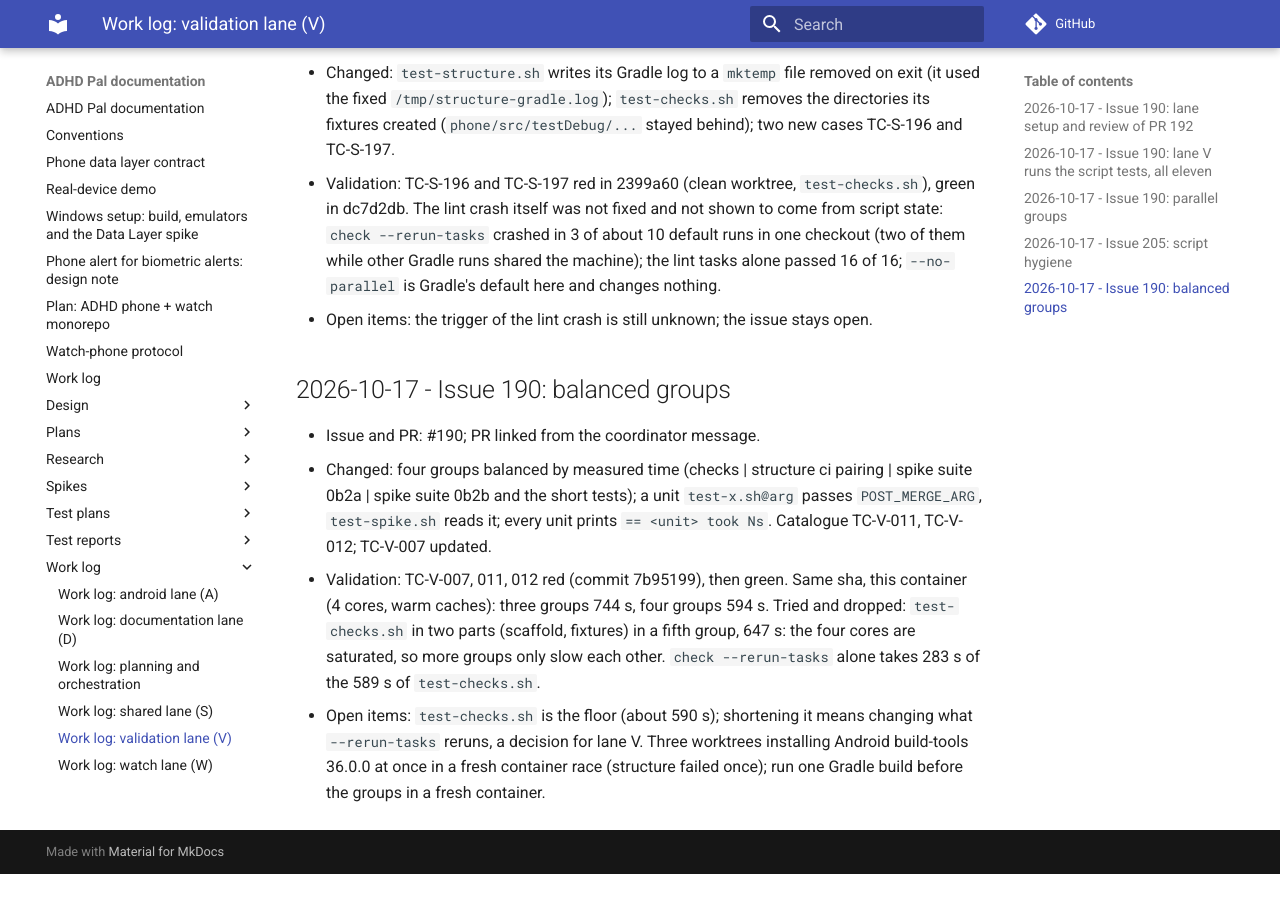
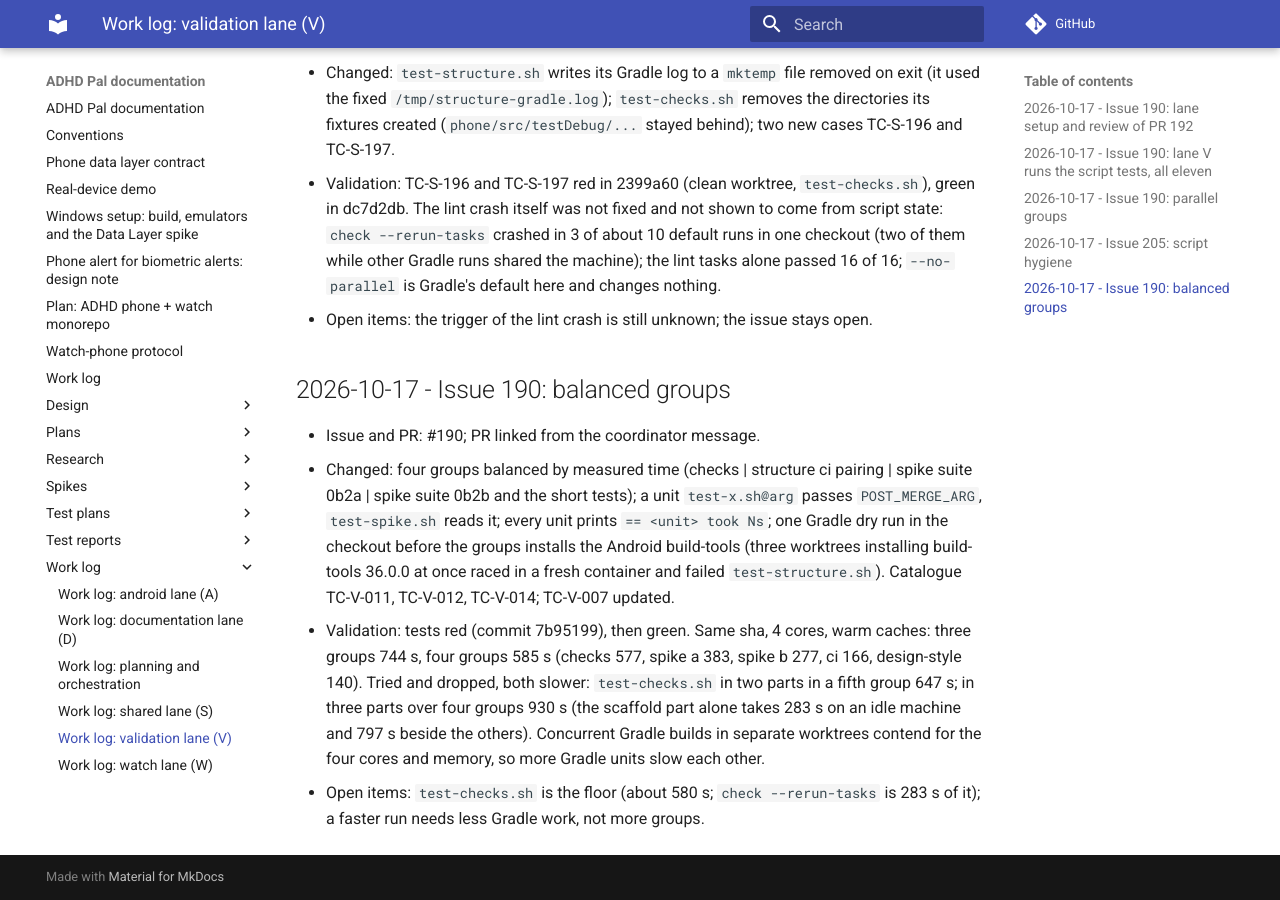
Before and after one commit to shlomoa/my-adhd-pal, an MkDocs documentation site: the page built from docs/work-log/validation.md, in a window 1280 px wide and 900 px high, scrolled down 1459 px. Built offline with MkDocs 1.6.1 and Material for MkDocs 9.7.7, drawn with Linux system fonts in a browser that asks for light colours; comment, search, counter and statistics services are not loaded; before the commit the page ends 2333 px from its top, so only the background shows below that.

Commit message:
V: work log of the balanced groups (#190)
Co-Authored-By: Claude Sonnet 5.5 <noreply@anthropic.com>
Claude-Session: https://claude.ai/code/session_014Ckg3GX7ztViNb2s2LZK5V

```diff
--- a/docs/work-log/validation.md
+++ b/docs/work-log/validation.md
@@ -33,6 +33,6 @@ Entries for this lane only. Format and index: [`../work-log.md`](../work-log.md)
 ## 2026-10-17 - Issue 190: balanced groups
 
 - Issue and PR: #190; PR linked from the coordinator message.
-- Changed: four groups balanced by measured time (checks | structure ci pairing | spike suite 0b2a | spike suite 0b2b and the short tests); a unit `test-x.sh@arg` passes `POST_MERGE_ARG`, `test-spike.sh` reads it; every unit prints `== <unit> took Ns`. Catalogue TC-V-011, TC-V-012; TC-V-007 updated.
-- Validation: TC-V-007, 011, 012 red (commit 7b95199), then green. Same sha, this container (4 cores, warm caches): three groups 744 s, four groups 594 s. Tried and dropped: `test-checks.sh` in two parts (scaffold, fixtures) in a fifth group, 647 s: the four cores are saturated, so more groups only slow each other. `check --rerun-tasks` alone takes 283 s of the 589 s of `test-checks.sh`.
-- Open items: `test-checks.sh` is the floor (about 590 s); shortening it means changing what `--rerun-tasks` reruns, a decision for lane V. Three worktrees installing Android build-tools 36.0.0 at once in a fresh container race (structure failed once); run one Gradle build before the groups in a fresh container.
+- Changed: four groups balanced by measured time (checks | structure ci pairing | spike suite 0b2a | spike suite 0b2b and the short tests); a unit `test-x.sh@arg` passes `POST_MERGE_ARG`, `test-spike.sh` reads it; every unit prints `== <unit> took Ns`; one Gradle dry run in the checkout before the groups installs the Android build-tools (three worktrees installing build-tools 36.0.0 at once raced in a fresh container and failed `test-structure.sh`). Catalogue TC-V-011, TC-V-012, TC-V-014; TC-V-007 updated.
+- Validation: tests red (commit 7b95199), then green. Same sha, 4 cores, warm caches: three groups 744 s, four groups 585 s (checks 577, spike a 383, spike b 277, ci 166, design-style 140). Tried and dropped, both slower: `test-checks.sh` in two parts in a fifth group 647 s; in three parts over four groups 930 s (the scaffold part alone takes 283 s on an idle machine and 797 s beside the others). Concurrent Gradle builds in separate worktrees contend for the four cores and memory, so more Gradle units slow each other.
+- Open items: `test-checks.sh` is the floor (about 580 s; `check --rerun-tasks` is 283 s of it); a faster run needs less Gradle work, not more groups.
```
